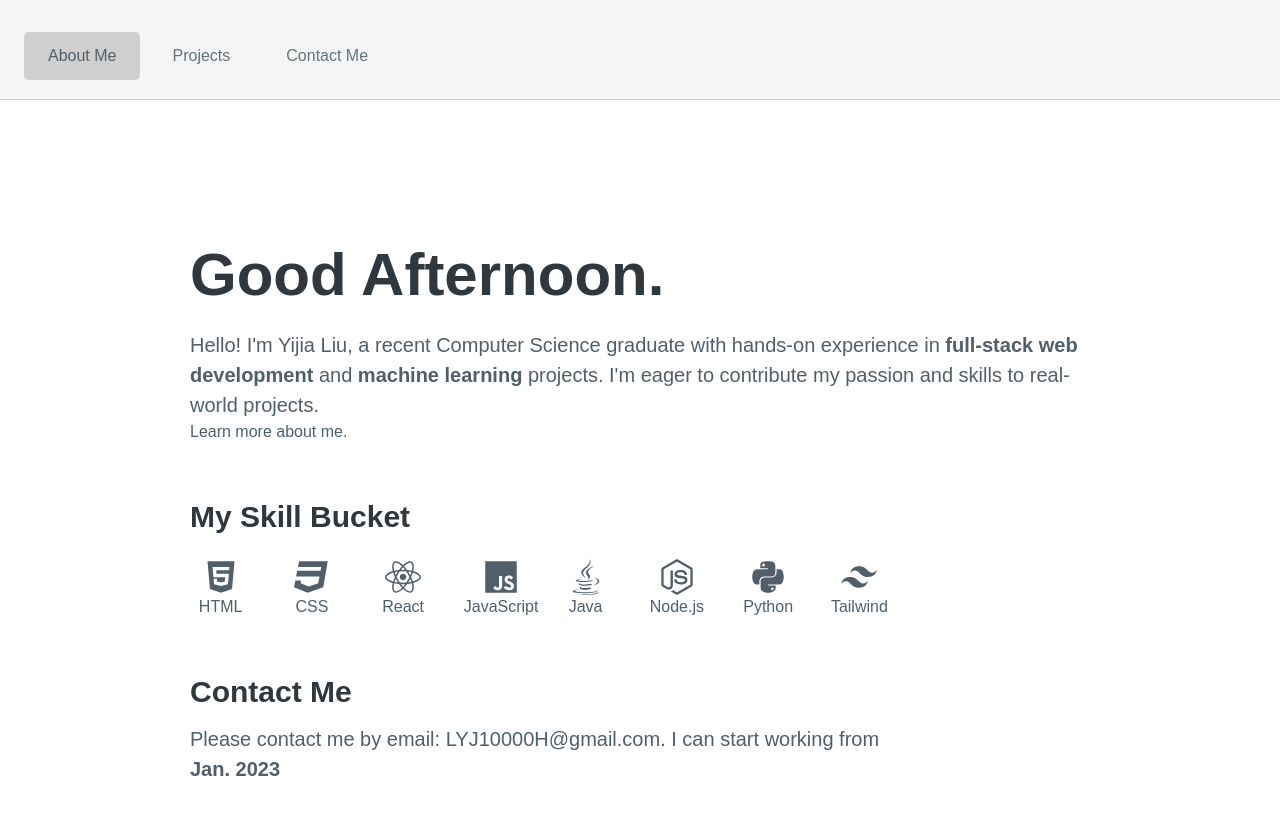
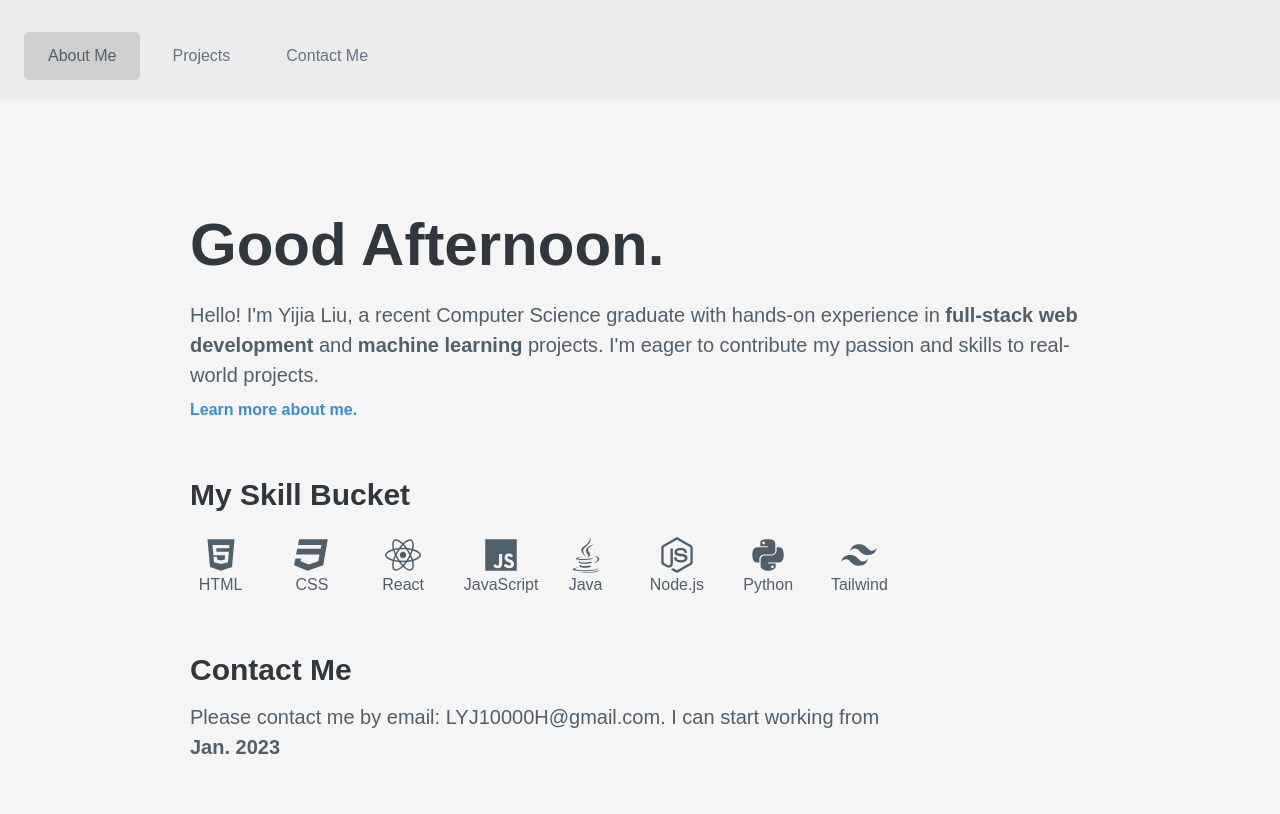
Before and after one commit to JellyYJ/portfolio, a React (Vite) app in the folder portfolio/: page /aboutMe in a window 1280 px wide. Shown: the top 814 px of the page. Built offline with nearby package versions, Linux system fonts and the light colour scheme.

Commit message:
Update some colours

```diff
--- a/portfolio/src/pages/AboutMe.jsx
+++ b/portfolio/src/pages/AboutMe.jsx
@@ -42,6 +42,17 @@ const StyledSkillsContainer = styled.div`
   margin-top: 5rem;
 `;
 
+const StyledLink = styled(Link)`
+  color: var(--color-blue-500);
+  font-weight: bold;
+  text-decoration: none;
+  margin-top: 0.8rem;
+
+  &:hover {
+    color: var(--color-blue-700);
+  }
+`;
+
 function AboutMe() {
   const [curTime, setCurTime] = useState(new Date());
 
@@ -74,7 +85,7 @@ function AboutMe() {
           <strong> machine learning</strong> projects. I'm eager to contribute
           my passion and skills to real-world projects.
         </p>
-        <Link to="/contactMe">Learn more about me.</Link>
+        <StyledLink to="/contactMe">Learn more about me.</StyledLink>
 
         <StyledSkillsContainer>
           <Heading as="h2">My Skill Bucket</Heading>
--- a/portfolio/src/ui/AppLayout.jsx
+++ b/portfolio/src/ui/AppLayout.jsx
@@ -11,17 +11,17 @@ const StyledAppLayout = styled.div`
 `;
 
 const Main = styled.main`
-  background-color: var(--color-grey-0);
+  background-color: var(--color-brown-0);
   padding: 5rem 6rem 8rem;
 
-  @media (max-width: 512px) {
+  /* @media (max-width: 512px) {
     padding: 1rem 2rem 3rem;
-  }
+  } */
 `;
 
 const Container = styled.div`
   max-width: 140rem;
-  margin: 8rem auto;
+  margin: 5rem auto;
   display: flex;
   flex-direction: column;
   align-items: center;
@@ -30,7 +30,7 @@ const Container = styled.div`
   /* background-color: var(--color-grey-400); */
 
   @media (max-width: 1080px) {
-    margin-top: 6rem;
+    /* margin-top: 6rem; */
     max-width: 90rem;
   }
 `;
--- a/portfolio/src/ui/Header.jsx
+++ b/portfolio/src/ui/Header.jsx
@@ -2,9 +2,9 @@ import styled from "styled-components";
 import MainNav from "./MainNav";
 
 const StyledHeader = styled.header`
-  background-color: var(--color-brown-0);
+  background-color: var(--color-brown-50);
   padding: 3.2rem 2.4rem;
-  border-bottom: 1px solid var(--color-brown-100);
+  /* border-bottom: 1px solid var(--color-brown-100); */
 `;
 
 function Header() {
```
